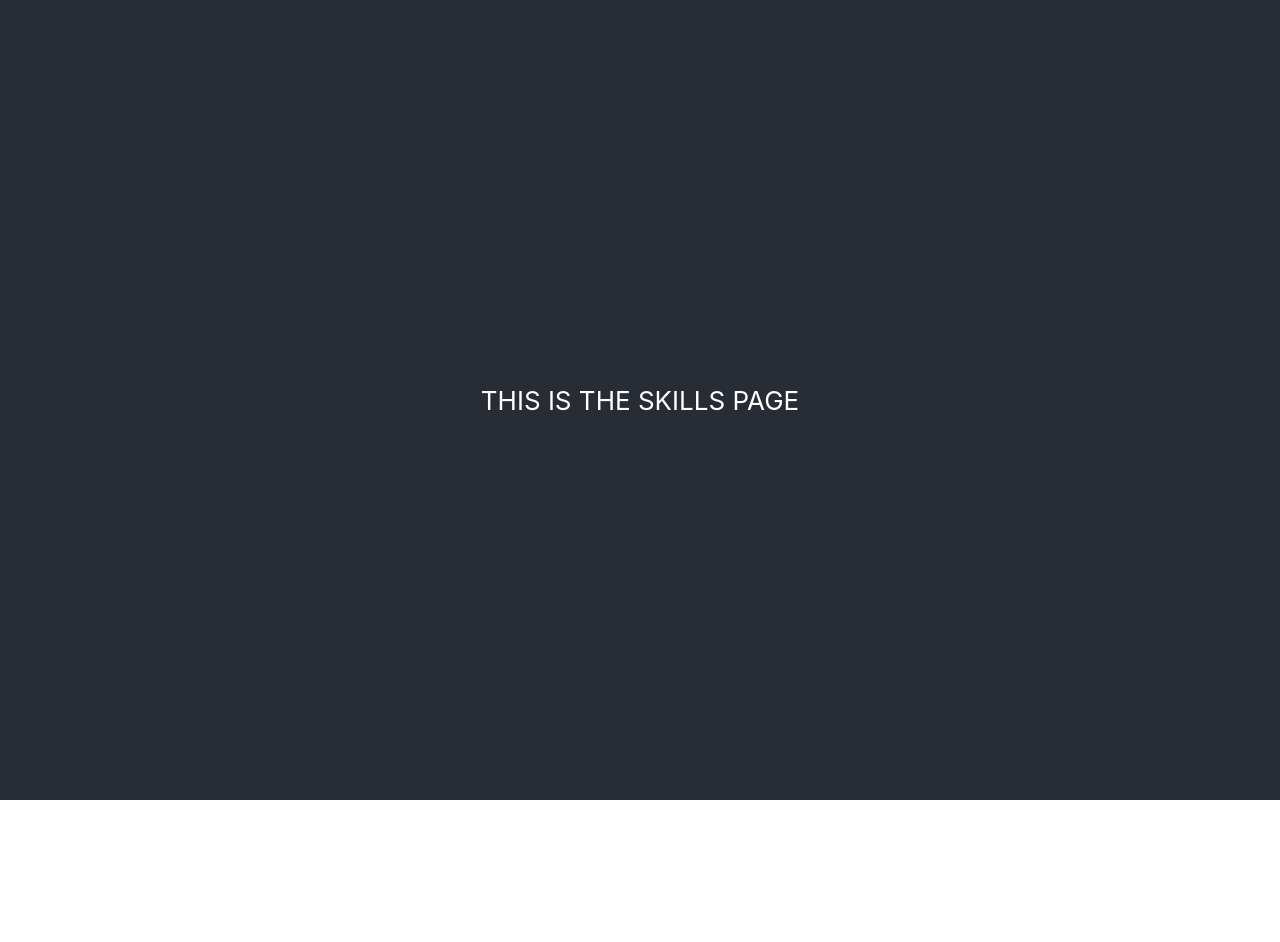
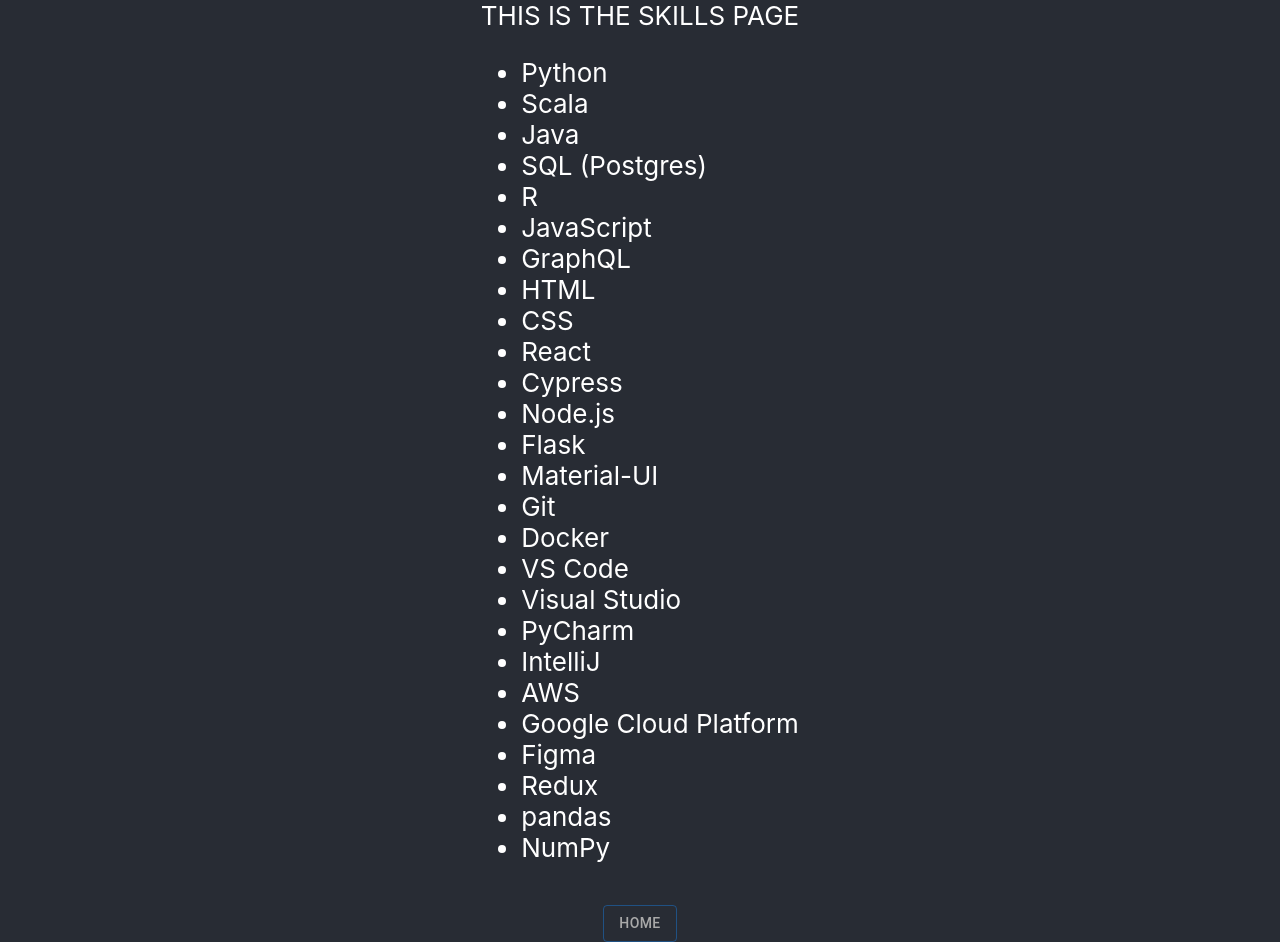
Before and after one commit to SirEctor/SirEctor.github.io, a React (Create React App) app: page /skills in a window 1280 px wide. Before the commit the page ends 800 px from the top, so only its background shows below. Built offline with nearby package versions, Linux system fonts and the light colour scheme.

Commit message:
each page started

```diff
--- a/public/index.html
+++ b/public/index.html
@@ -2,7 +2,7 @@
 <html lang="en">
   <head>
     <meta charset="utf-8" />
-    <link rel="icon" href="%PUBLIC_URL%/favicon.ico" />
+    <link rel="icon" href="%PUBLIC_URL%/favicon2.ico" />
     <meta name="viewport" content="width=device-width, initial-scale=1" />
     <meta name="theme-color" content="#000000" />
     <meta
@@ -24,7 +24,7 @@
       work correctly both with client-side routing and a non-root public URL.
       Learn how to configure a non-root public URL by running `npm run build`.
     -->
-    <title>React App</title>
+    <title>Sir Ector's Portfolio</title>
   </head>
   <body>
     <noscript>You need to enable JavaScript to run this app.</noscript>
--- a/src/About.js
+++ b/src/About.js
@@ -1,8 +1,21 @@
+import { Link } from "react-router-dom"
+import { Button, Typography, Grid } from "@mui/material";
+
+
 function About(){
     return(
-        <div className="App-header" sx={{ flexDirection: "column",  m: 1, minWidth: 120, flex: 1}}>
-            THIS IS THE ABOUT PAGE
-        </div>
+        <>
+            <title>About</title>
+            <div className="App-header">
+                <Grid display="flex" justifyContent="center" alignItems="center">
+                    <Typography variant="h6" sx={{  minWidth: 120 }}>
+                        An idealist aiming to design the future of ubiquitous tech through software and programming.
+                    </Typography>
+                </Grid>
+                <Button variant="outlined"  sx={{mt: 2,  color: "darkGray"}}  component={Link} to='/'>Home</Button>
+            </div>
+        </>
+
     )
 }
 
--- a/src/Contact.js
+++ b/src/Contact.js
@@ -1,7 +1,18 @@
+import { Link } from "react-router-dom"
+import { Button, TextField } from "@mui/material";
+
+
 function Contact(){
     return(
-        <div className="App-header" sx={{ flexDirection: "column",  m: 1, minWidth: 120, flex: 1}}>
-            THIS IS THE CONTACT PAGE
+        <div className="App-header" sx={{ m: 1, minWidth: 120, flex: 1}}>
+            <h6 sx={{flex: 1}}>THIS IS THE CONTACT PAGE</h6>
+            <form style={{display: "flex", flexDirection: "column"}}>
+            Submit inquiries here. Thank you!
+            <TextField sx={{flex: 1,mt: 2,  background: "white"}}></TextField>
+            <Button type="submit" sx={{flex: 1, mt: 2}}>Submit</Button>
+            </form>
+
+            <Button variant="outlined"  sx={{mt: 2, color: "darkGray"}}  component={Link} to='/'>Home</Button>
         </div>
     )
 }
--- a/src/Projects.js
+++ b/src/Projects.js
@@ -1,7 +1,17 @@
+import { Link } from "react-router-dom"
+import { Button } from "@mui/material";
+
+
 function Projects(){
     return(
         <div className="App-header" sx={{ flexDirection: "column",  m: 1, minWidth: 120, flex: 1}}>
             THIS IS THE Projects PAGE
+            <ul>
+                <li><a>Muse2</a></li>
+                <li><a>SpeciesTrackr</a></li>
+                <li><a>Feel The Beat!</a></li>
+            </ul>
+            <Button variant="outlined"  sx={{mt: 2, color: "darkGray"}}  component={Link} to='/'>Home</Button>
         </div>
     )
 }
--- a/src/Skills.js
+++ b/src/Skills.js
@@ -1,7 +1,40 @@
+import { Link } from "react-router-dom"
+import { Button } from "@mui/material";
+
+
 function Skills(){
     return(
         <div className="App-header" sx={{ flexDirection: "column",  m: 1, minWidth: 120, flex: 1}}>
             THIS IS THE SKILLS PAGE
+            <ul>
+                <li>Python</li>
+                <li>Scala</li>
+                <li>Java</li>
+                <li>SQL (Postgres)</li>
+                <li>R</li>
+                <li>JavaScript</li>
+                <li>GraphQL</li>
+                <li>HTML</li>
+                <li>CSS</li>
+                <li>React</li>
+                <li>Cypress</li>
+                <li>Node.js</li>
+                <li>Flask</li>
+                <li>Material-UI</li>
+                <li>Git</li>
+                <li>Docker</li>
+                <li>VS Code</li>
+                <li>Visual Studio</li>
+                <li>PyCharm</li>
+                <li>IntelliJ</li>
+                <li>AWS</li>
+                <li>Google Cloud Platform</li>
+                <li>Figma</li>
+                <li>Redux</li>
+                <li>pandas</li>
+                <li>NumPy</li>
+            </ul>
+            <Button variant="outlined"  sx={{mt: 2, color: "darkGray"}}  component={Link} to='/'>Home</Button>
         </div>
     )
 }
```
Also changed, not shown: public/manifest.json, 2 other files (tests, documents, lock files or other folders).
